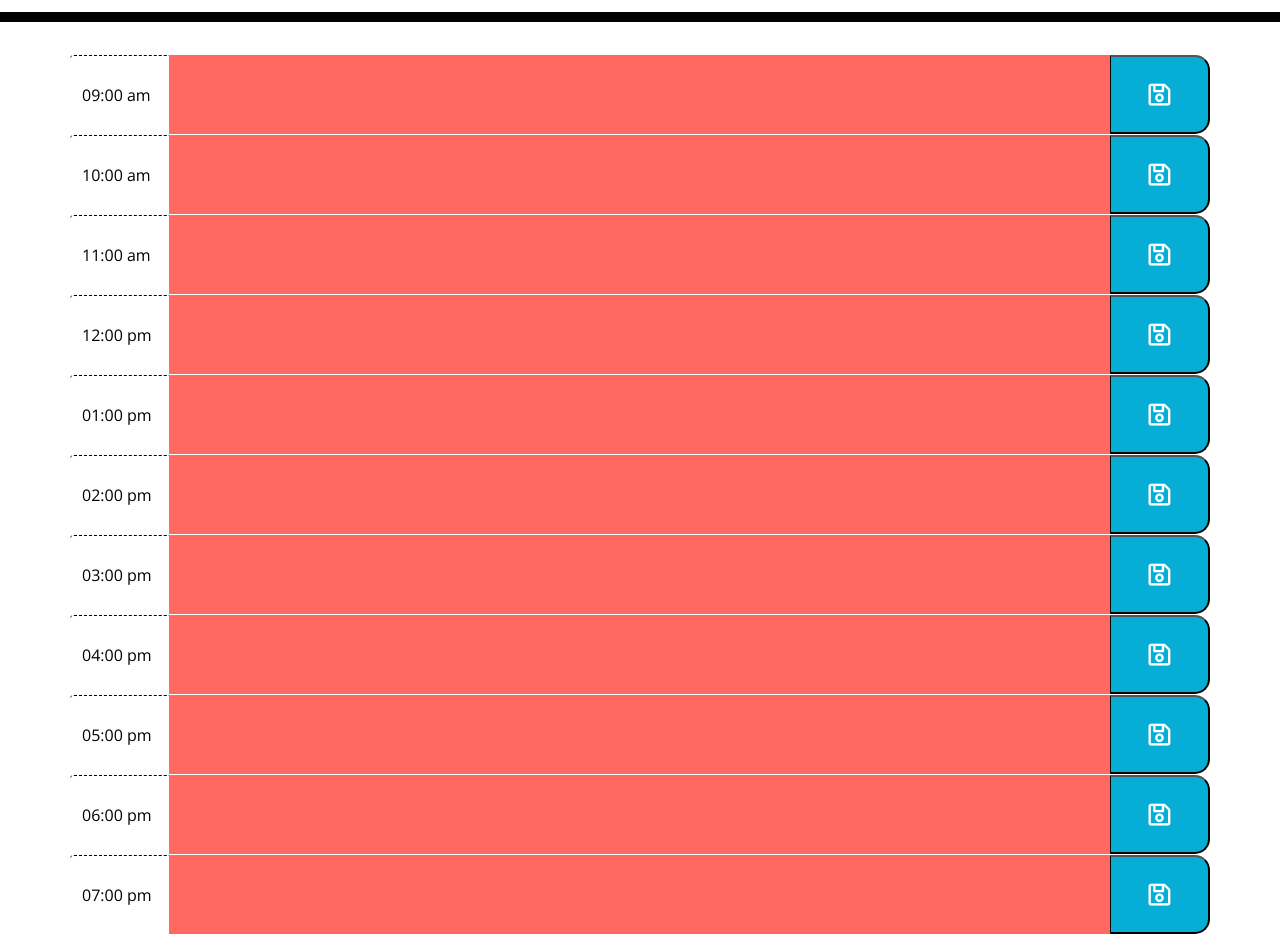
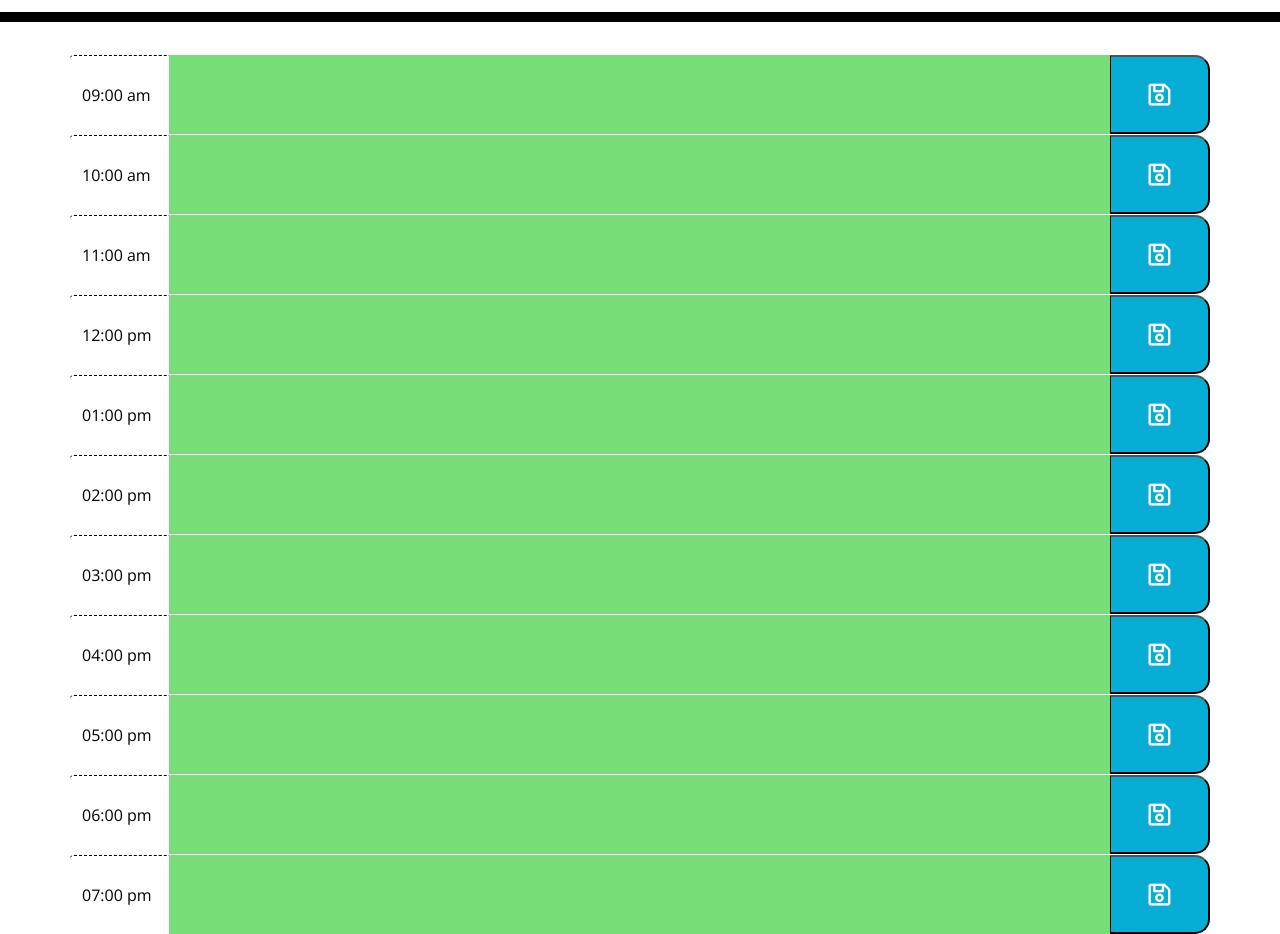
Before and after one commit to AjiaHoliday/workday-scheduler, a plain HTML site: page index.html in a window 1280 px wide. Shown: the part 320-1254 px from the top of the page. Drawn offline with nearby package versions, Linux system fonts and the light colour scheme.

Commit message:
fixed past updates

```diff
--- a/index.html
+++ b/index.html
@@ -28,7 +28,7 @@
       <h1 class="display-3">Work Day Scheduler</h1>
       <p class="lead">A simple calendar app for scheduling your work day</p>
       <p id="currentDay" class="lead"></p>
-      <button type="button" class="btn btn-outline-success" id="clear">Clear Day</button>
+      <button type="button" class="btn btn-outline-danger" id="clear">Clear Day</button>
 
     </header>
     <div class="container">
@@ -36,9 +36,9 @@
         <div class="row">
             <div class="input-group">
               <div class="input-group-prepend">
-                <span class="input-group-text hour">09:00 am </span>
+                <span class="input-group-text hour">09:00 am</span>
               </div>
-              <textarea class="form-control" aria-label="With textarea" id="hr9"></textarea>
+              <textarea class="form-control" aria-label="With textarea" id="9"></textarea>
               <button type="button" class="saveBtn"><i class="far fa-save"></i></button>
             </div>
           </div>
@@ -46,9 +46,9 @@
           <div class="row">
             <div class="input-group">
               <div class="input-group-prepend">
-                <span class="input-group-text hour">10:00 am </span>
+                <span class="input-group-text hour">10:00 am</span>
               </div>
-              <textarea class="form-control" aria-label="With textarea" id="hr10"></textarea>
+              <textarea class="form-control" aria-label="With textarea" id="10"></textarea>
               <button type="button" class="saveBtn"><i class="far fa-save"></i></button>
             </div>
           </div>
@@ -56,9 +56,9 @@
           <div class="row">
             <div class="input-group">
               <div class="input-group-prepend">
-                <span class="input-group-text hour">11:00 am </span>
+                <span class="input-group-text hour">11:00 am</span>
               </div>
-              <textarea class="form-control" aria-label="With textarea" id="hr11"></textarea>
+              <textarea class="form-control" aria-label="With textarea" id="11"></textarea>
               <button type="button" class="saveBtn"><i class="far fa-save"></i></button>
             </div>
           </div>
@@ -66,9 +66,9 @@
           <div class="row">
             <div class="input-group">
               <div class="input-group-prepend">
-                <span class="input-group-text hour">12:00 pm </span>
+                <span class="input-group-text hour">12:00 pm</span>
               </div>
-              <textarea class="form-control" aria-label="With textarea" id="hr12"></textarea>
+              <textarea class="form-control" aria-label="With textarea" id="12"></textarea>
               <button type="button" class="saveBtn"><i class="far fa-save"></i></button>
             </div>
           </div>
@@ -76,9 +76,9 @@
           <div class="row">
             <div class="input-group">
               <div class="input-group-prepend">
-                <span class="input-group-text hour">01:00 pm </span>
+                <span class="input-group-text hour">01:00 pm</span>
               </div>
-              <textarea class="form-control" aria-label="With textarea" id="hr13"></textarea>
+              <textarea class="form-control" aria-label="With textarea" id="13"></textarea>
               <button type="button" class="saveBtn"><i class="far fa-save"></i></button>
             </div>
           </div>
@@ -86,9 +86,9 @@
           <div class="row">
             <div class="input-group">
               <div class="input-group-prepend">
-                <span class="input-group-text hour">02:00 pm </span>
+                <span class="input-group-text hour">02:00 pm</span>
               </div>
-              <textarea class="form-control" aria-label="With textarea" id="hr14"></textarea>
+              <textarea class="form-control" aria-label="With textarea" id="14"></textarea>
               <button type="button" class="saveBtn"><i class="far fa-save"></i></button>
             </div>
           </div>
@@ -96,9 +96,9 @@
           <div class="row">
             <div class="input-group">
               <div class="input-group-prepend">
-                <span class="input-group-text hour">03:00 pm </span>
+                <span class="input-group-text hour">03:00 pm</span>
               </div>
-              <textarea class="form-control" aria-label="With textarea" id="hr15"></textarea>
+              <textarea class="form-control" aria-label="With textarea" id="15"></textarea>
               <button type="button" class="saveBtn"><i class="far fa-save"></i></button>
             </div>
           </div>
@@ -106,9 +106,9 @@
           <div class="row">
             <div class="input-group">
               <div class="input-group-prepend">
-                <span class="input-group-text hour">04:00 pm </span>
+                <span class="input-group-text hour">04:00 pm</span>
               </div>
-              <textarea class="form-control" aria-label="With textarea" id="hr16"></textarea>
+              <textarea class="form-control" aria-label="With textarea" id="16"></textarea>
               <button type="button" class="saveBtn"><i class="far fa-save"></i></button>
             </div>
           </div>
@@ -116,9 +116,9 @@
           <div class="row">
             <div class="input-group">
               <div class="input-group-prepend">
-                <span class="input-group-text hour">05:00 pm </span>
+                <span class="input-group-text hour">05:00 pm</span>
               </div>
-              <textarea class="form-control" aria-label="With textarea" id="hr17"></textarea>
+              <textarea class="form-control" aria-label="With textarea" id="17"></textarea>
               <button type="button" class="saveBtn"><i class="far fa-save"></i></button>
             </div>
           </div>
@@ -126,9 +126,9 @@
           <div class="row">
             <div class="input-group">
               <div class="input-group-prepend">
-                <span class="input-group-text hour">06:00 pm </span>
+                <span class="input-group-text hour">06:00 pm</span>
               </div>
-              <textarea class="form-control" aria-label="With textarea" id="hr18"></textarea>
+              <textarea class="form-control" aria-label="With textarea" id="18"></textarea>
               <button type="button" class="saveBtn"><i class="far fa-save"></i></button>
             </div>
           </div>
@@ -136,9 +136,9 @@
           <div class="row">
             <div class="input-group">
               <div class="input-group-prepend">
-                <span class="input-group-text hour">07:00 pm </span>
+                <span class="input-group-text hour">07:00 pm</span>
               </div>
-              <textarea class="form-control" aria-label="With textarea" id="hr19"></textarea>
+              <textarea class="form-control" aria-label="With textarea" id="19"></textarea>
               <button type="button" class="saveBtn"><i class="far fa-save"></i></button>
             </div>
           </div>
--- a/script.js
+++ b/script.js
@@ -3,17 +3,17 @@ var currentDate = moment().format('dddd')+" "+ moment().format("Do MMM YYYY");
 var currentHour = moment().format('h:mm:ss a');
 
 //Hour variables
-var nineAm = $('#hr9');
-var tenAm = $('#hr10');
-var elevenAm = $('#hr11');
-var noon = $('#hr12');
-var onePm = $('#hr13');
-var twoPm = $('#hr14');
-var threePm = $('#hr15');
-var fourPm = $('#hr16');
-var fivePm = $('#hr17');
-var sixPm = $('#hr18');
-var sevenPm = $('#hr19');
+var nineAm = $('#9');
+var tenAm = $('#10');
+var elevenAm = $('#11');
+var noon = $('#12');
+var onePm = $('#13');
+var twoPm = $('#14');
+var threePm = $('#15');
+var fourPm = $('#16');
+var fivePm = $('#17');
+var sixPm = $('#18');
+var sevenPm = $('#19');
 
 // additional variables
 
@@ -65,7 +65,9 @@ function openPage() {
 function background() {
     $(".form-control").each(function() {
         var time = parseInt($(this).attr('id'));
+        console.log(time)
         hour = parseInt(hour);
+        console.log(hour);
         if (hour > time) {
             $(this).addClass('past');
         } else if (hour < time) {
```
